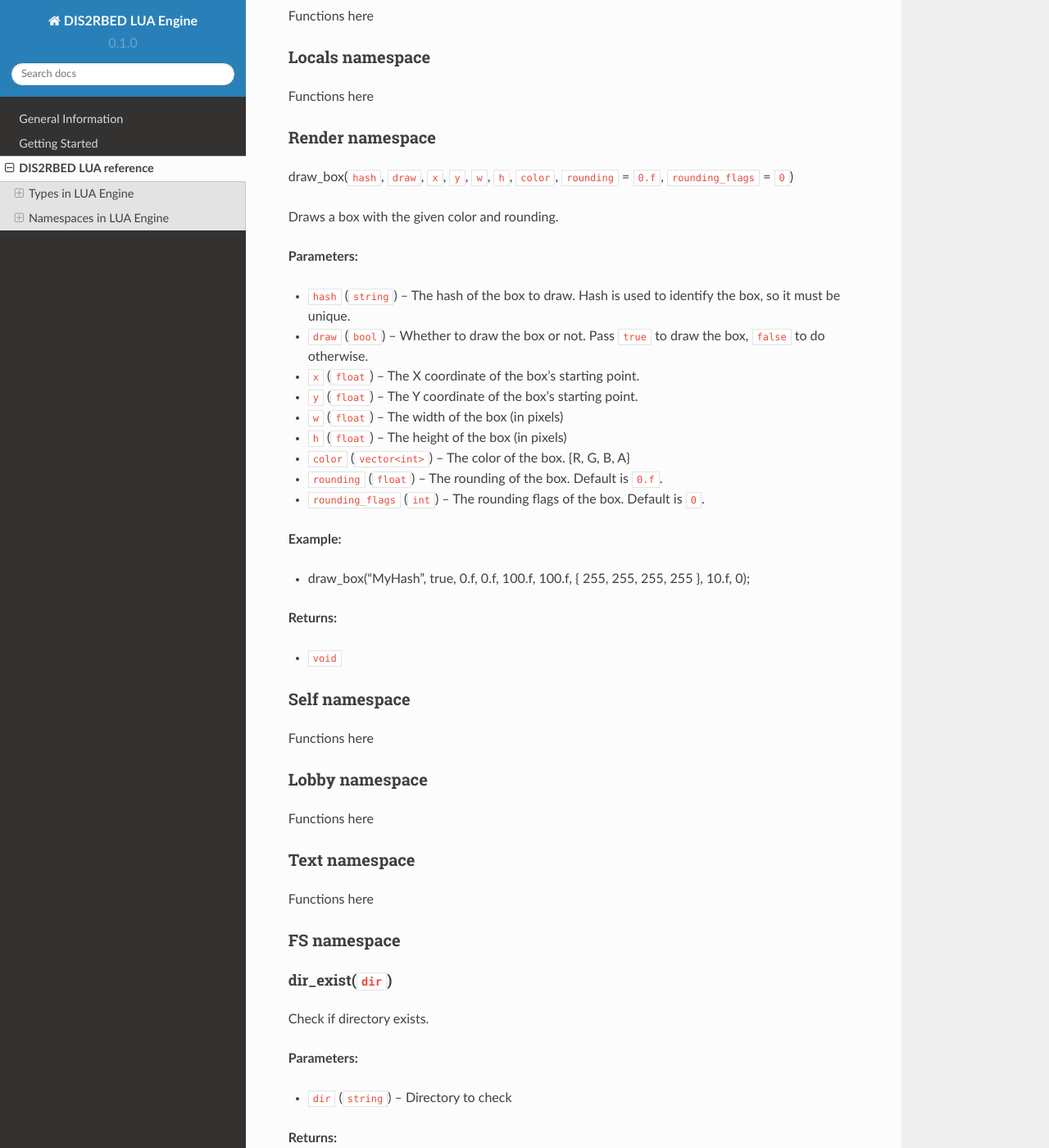
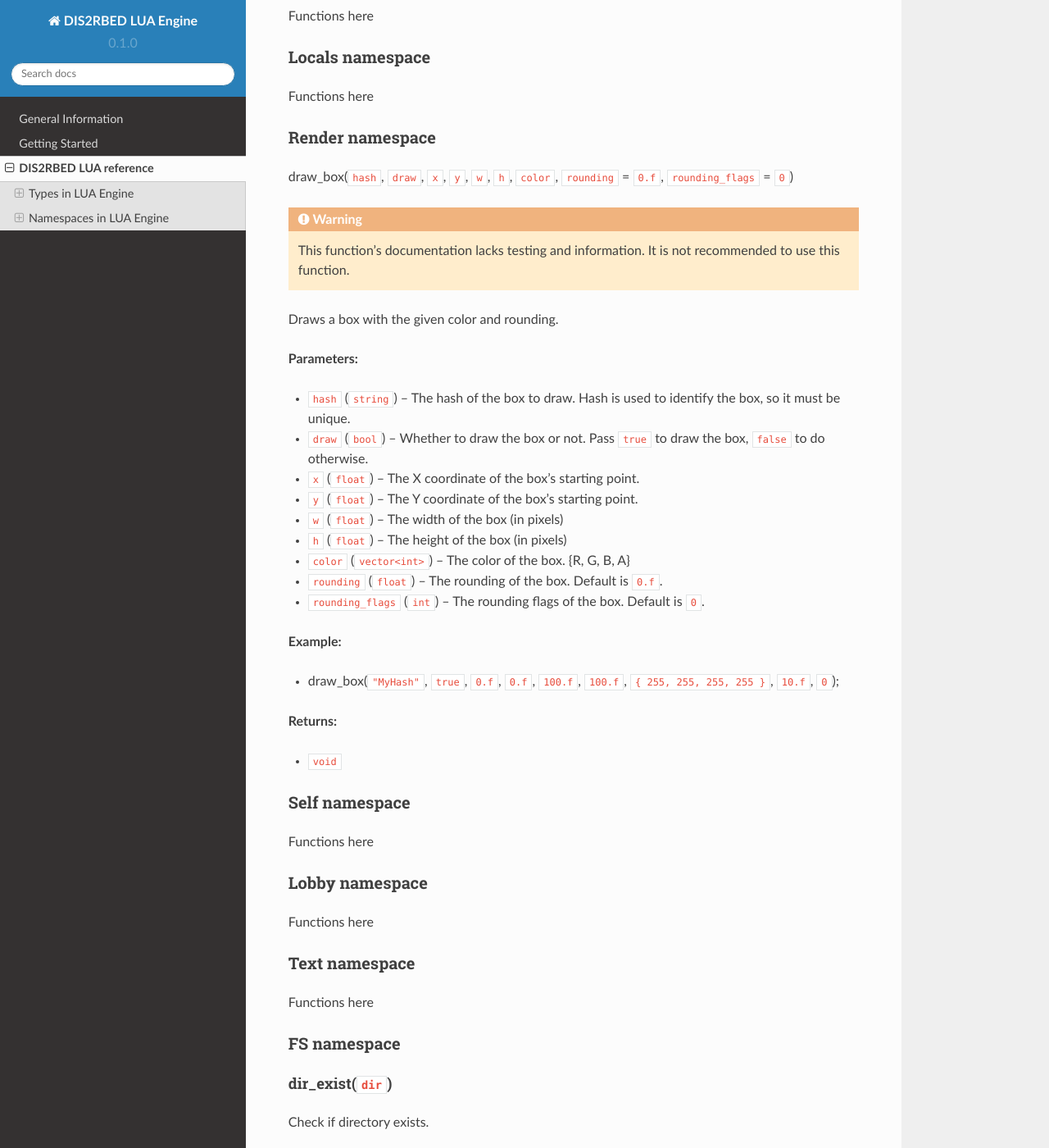
Before and after one commit to ItsK1tty/w1tchdocs, a Sphinx documentation site: the page built from docs/source/reference.rst, in a window 1280 px wide and 1400 px high, scrolled down 2884 px. Shown: the whole window at 82% size. Built offline with Sphinx 7.4.7 and the Read the Docs theme 2.0.0, drawn with Linux system fonts in a browser that asks for light colours; some of the changed text lies outside the part shown.

Commit message:
added warnings

```diff
--- a/docs/source/reference.rst
+++ b/docs/source/reference.rst
@@ -176,6 +176,9 @@ Render namespace
 
 draw_box(``hash``, ``draw``, ``x``, ``y``, ``w``, ``h``, ``color``, ``rounding`` = ``0.f``, ``rounding_flags`` = ``0``)
 
+.. warning::
+    This function's documentation lacks testing and information. It is not recommended to use this function.
+
 Draws a box with the given color and rounding.
 
 **Parameters:**
@@ -191,7 +194,7 @@ Draws a box with the given color and rounding.
 *   ``rounding_flags`` (``int``) -- The rounding flags of the box. Default is ``0``.
 **Example:**
 
-* draw_box("MyHash", true, 0.f, 0.f, 100.f, 100.f, { 255, 255, 255, 255 }, 10.f, 0);
+* draw_box(``"MyHash"``, ``true``, ``0.f``, ``0.f``, ``100.f``, ``100.f``, ``{ 255, 255, 255, 255 }``, ``10.f``, ``0``);
 
 **Returns:**
 
@@ -266,6 +269,9 @@ Remove a file.
 
 file_validate(``file``)
 ^^^^^^^^^^^^^^^^^^^^^^^^^^^^^^^^^^
+
+.. warning::
+    This function's documentation lacks testing and information. It is not recommended to use this function.
 
 Validate file.
 
```
